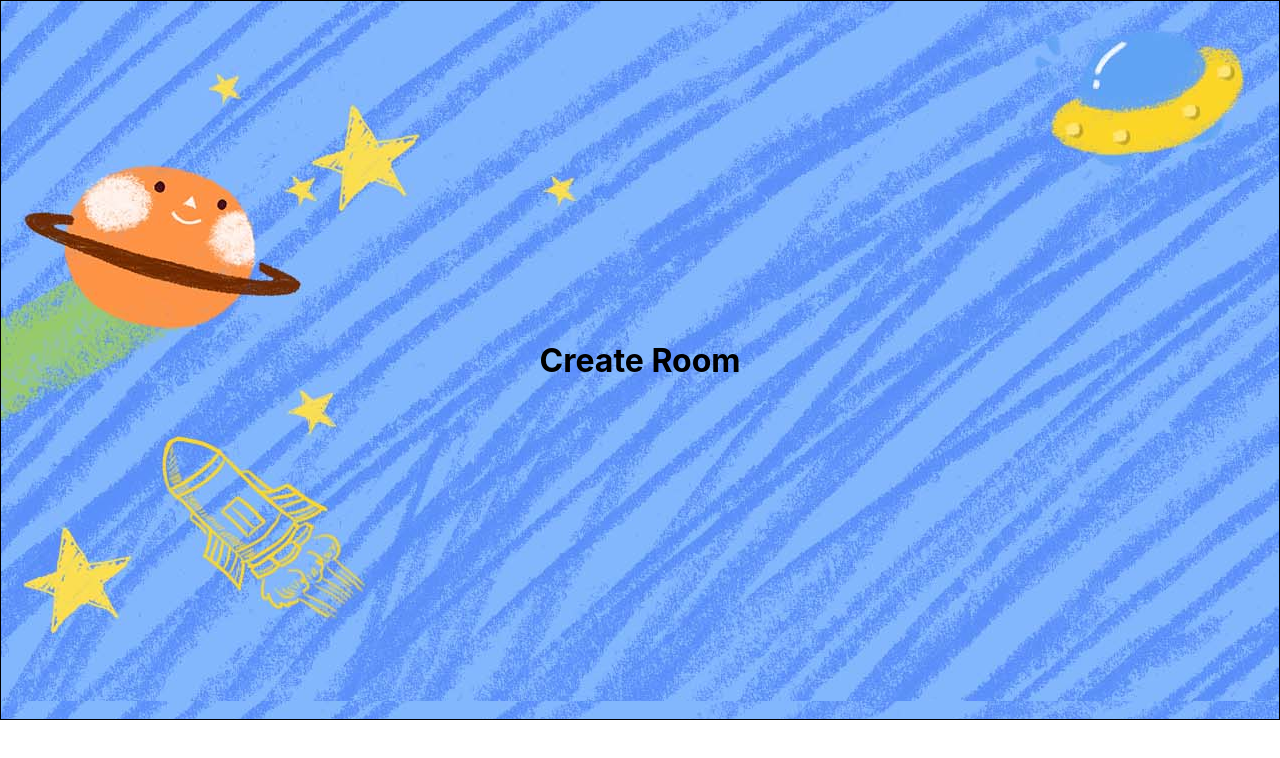
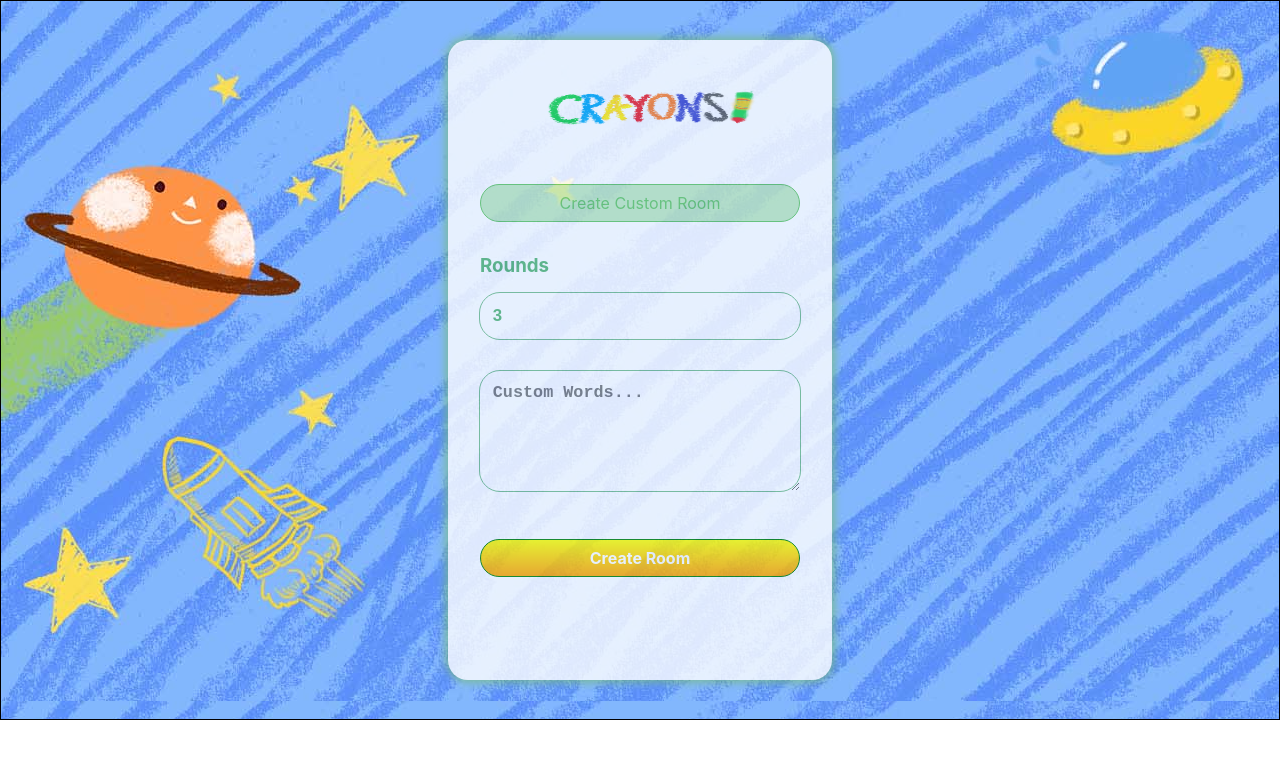
Before and after one commit to rajdeepsr2007/Crayons, a React (Create React App) app: page /create-room in a window 1280 px wide. Shown: the top 758 px of the page. Built offline with nearby package versions, Linux system fonts and the light colour scheme.

Commit message:
Add inputs to create room

```diff
--- a/src/App.js
+++ b/src/App.js
@@ -3,7 +3,7 @@ import Auth from "./containers/Auth/auth";
 import Layout from "./hoc/Layout/layout";
 import {BrowserRouter, Switch , Route , Redirect} from 'react-router-dom';
 import Menu from "./containers/Menu/menu";
-import CreateRoom from "./containers/Create Room/create-room";
+import CreateRoom from "./containers/Room/Create/create-room";
 
 function App() {
   return (
--- a/src/components/Inputs/custom-input.module.css
+++ b/src/components/Inputs/custom-input.module.css
@@ -15,3 +15,8 @@
     border: 3px solid rgb(89, 196, 125);
     outline: 0;
 }
+h3{
+    color :rgb(86, 180, 114);
+    width: 100%;
+    margin: 0;
+}
--- a/src/components/Inputs/custom-inputs.js
+++ b/src/components/Inputs/custom-inputs.js
@@ -6,13 +6,49 @@ const CustomInputs = (props) => {
 
     const inputs = [];
     for( const control in props.controls ){
+
+        if( props.controls[control].type === 'text'
+            || props.controls[control].type === 'number'
+            || props.controls[control].type === 'password'
+            ){
             inputs.push(
                 <Fragment key={control} >
+                    {
+                        props.controls[control].label ?
+                        <h3>
+                            {
+                                props.controls[control].label
+                            }
+                        </h3>
+                        : null
+                    }
                     <input
                     type={props.controls[control].type}
                     value={props.controls[control].value}
                     placeholder={props.controls[control].placeholder}
                     onChange={(event) => props.onChange(control,event)}
+                    className={classes.input}
+                    max={props.controls[control].max}
+                    min={props.controls[control].min}
+                    />
+                    {
+                        props.showErrors ?
+                        <Alert type="error">
+                            {props.controls[control].error}
+                        </Alert> : null
+                    }
+                </Fragment>
+            )
+        }else{
+            inputs.push(
+                <Fragment key={control} >
+                    <textarea
+                    type={props.controls[control].type}
+                    value={props.controls[control].value.join(' ')}
+                    placeholder={props.controls[control].placeholder}
+                    onChange={(event) => props.onChange(control,event)}
+                    rows='5'
+                    cols='10'
                     className={classes.input}
                     />
                     {
@@ -25,6 +61,8 @@ const CustomInputs = (props) => {
             )
         }
 
+    }
+
     return(
         <Fragment>
             {inputs}
--- a/src/components/Logo/logo.module.css
+++ b/src/components/Logo/logo.module.css
@@ -6,5 +6,5 @@
 }
 .logo img{
     height: inherit;
-    width: 80%;
+    width: 15rem;
 }
--- a/src/containers/Create Room/create-room.js
+++ /dev/null
@@ -1,11 +0,0 @@
-import React from 'react';
-
-const CreateRoom = (props) => {
-    return(
-        <h1>
-            Create Room
-        </h1>
-    )
-}
-
-export default CreateRoom;
--- a/src/containers/Menu/menu.js
+++ b/src/containers/Menu/menu.js
@@ -21,7 +21,7 @@ const Menu = (props) => {
     }
 
     const navigate = (url) => {
-        props.history.replace(
+        props.history.push(
             url
         )
     }
--- /dev/null
+++ b/src/containers/Room/Create/controlsReducer.js
@@ -0,0 +1,39 @@
+const controlsReducer = (state , action) => {
+    let updatedState;
+    switch( action.type ){
+        case 'Rounds' :
+            updatedState = {
+                controls : {
+                    rounds : {
+                        ...state.controls['rounds']
+                    },
+                    words : {
+                        ...state.controls['words'],
+                        value : [...state.controls['words'].value]
+                    }
+                }
+            }
+            updatedState.controls['rounds'].value = action.event.target.value;
+            return updatedState;
+
+        case 'Words' :
+            updatedState = {
+                controls : {
+                    rounds : {
+                        ...state.controls['rounds']
+                    },
+                    words : {
+                        ...state.controls['words'],
+                        value : []
+                    }
+                }
+            }
+            updatedState.controls['words'].value = action.event.target.value.split(' ');
+            return updatedState;
+
+        default :
+            return state;
+    }
+}
+
+export default controlsReducer;
--- /dev/null
+++ b/src/containers/Room/Create/create-room.js
@@ -0,0 +1,68 @@
+import React, { useReducer } from 'react';
+import Card from '../../../components/UI/Card/card';
+import Logo from '../../../components/Logo/logo';
+import initialState from './initialState';
+import controlsReducer from './controlsReducer';
+import CustomInputs from '../../../components/Inputs/custom-inputs';
+import Alert from '../../../components/Feedback/Alert/alert';
+import Button from '../../../components/Inputs/Button/button';
+
+const CreateRoom = (props) => {
+
+    const [controls , dispatchControls] = useReducer(
+        controlsReducer,
+        initialState
+    )
+
+    const alert = (
+        <Alert type='success' >
+            Create Custom Room
+        </Alert>
+    )
+
+    const onChange = (control,event) => {
+        if( control === 'rounds' ){
+            dispatchControls({
+                type : 'Rounds',
+                event
+            })
+        }else{
+            dispatchControls({
+                type : 'Words',
+                event
+            })
+        }
+    }
+
+    const Inputs = (
+        <CustomInputs
+        controls={{ ...controls.controls }}
+        onChange={onChange}
+        />
+    )
+
+    const createRoomButton = (
+        <Button>
+            Create Room
+        </Button>
+    )
+
+    const createRoomCard = (
+        <Card style={{
+            width : '25%',
+            height : '36rem',
+            minWidth : '20rem'
+        }} >
+            <Logo />
+            {alert}
+            {Inputs}
+            {createRoomButton}
+        </Card>
+    )
+
+    return(
+        createRoomCard
+    )
+}
+
+export default CreateRoom;
--- /dev/null
+++ b/src/containers/Room/Create/initialState.js
@@ -0,0 +1,19 @@
+const initialState = {
+    controls : {
+        rounds : {
+            label : 'Rounds',
+            type : 'number',
+            value : 3 ,
+            placeholder : 'Rounds',
+            max : 10,
+            min : 1
+        } ,
+        words : {
+            type : 'textarea',
+            value : [],
+            placeholder : 'Custom Words...'
+        }
+    }
+}
+
+export default initialState;
```
Also changed, not shown: src/containers/Room/room.js (added). Lines whose indentation alone changed are shown as unchanged.
